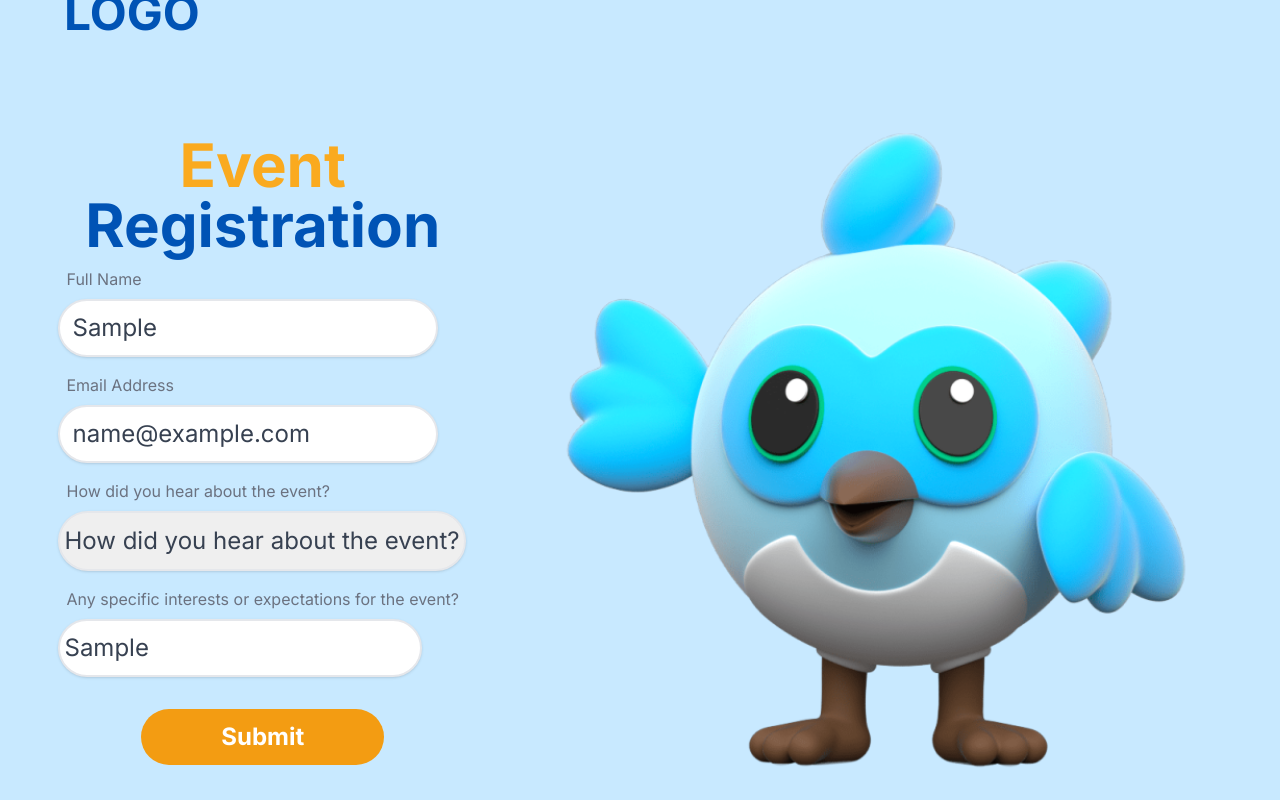
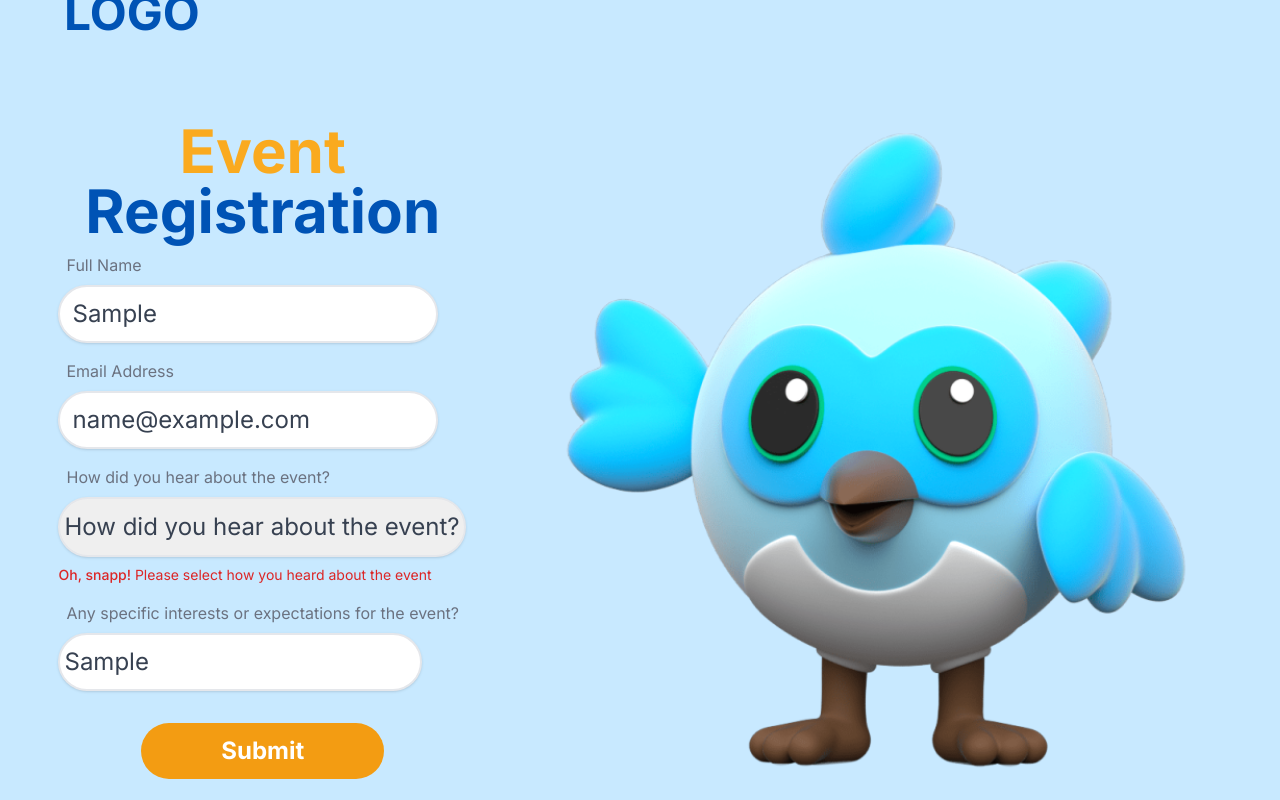
Before and after one commit to yasuogg/event-challenge, a Next.js app: page /event in a window 1280 px wide. Both pictures are taken after typing "Sample", "name@example.com", "Sample" into the empty fields and a click on the button "Submit". Shown: the part 75-875 px from the top of the page. Built offline with nearby package versions, Linux system fonts and the light colour scheme; no server answers.

Commit message:
adding scroll color + get errors from event form

```diff
--- a/app/event/page.js
+++ b/app/event/page.js
@@ -4,7 +4,7 @@ import Logo from "@/components/logo";
 import Image from "next/image";
 import { useState, useEffect } from "react";
 
-export default function Event(){
+  const Event = () =>{
 
     // State to store form data
   const [formData, setFormData] = useState({
@@ -13,7 +13,9 @@ export default function Event(){
     hear_about: '',
     interests: '',
   });
-
+const [emailError, setEmailError] = useState('');
+  const [fullNameError, setFullNameError] = useState('');
+  const [howDidYouHearError, setHowDidYouHearError] = useState('');
   // State to store the response from the API
   const [apiResponse, setApiResponse] = useState(null);
 
@@ -28,6 +30,32 @@ export default function Event(){
 
   // Function to handle form submission
   const handleSubmit = async (e) => {
+   // Perform email validation
+   if (!isValidEmail(formData.email)) {
+    setEmailError('Invalid email address');
+  } else {
+    setEmailError('');
+  }
+
+  // Perform full name validation
+  if (formData.full_name.trim() === '') {
+    setFullNameError('Full name cannot be empty');
+  } else {
+    setFullNameError('');
+  }
+
+  // Perform "How did you hear about the event?" validation
+  if (formData.hear_about.trim() === '') {
+    setHowDidYouHearError('Please select how you heard about the event');
+  } else {
+    setHowDidYouHearError('');
+  }
+
+  // Proceed with your form submission logic if no errors
+  if (!emailError && !fullNameError && !howDidYouHearError) {
+    // Submit the form or perform other actions
+
+
     e.preventDefault();
 
     try {
@@ -69,6 +97,13 @@ export default function Event(){
     } catch (error) {
       console.error('Error making POST request:', error);
     }
+  }
+  };
+
+  const isValidEmail = (email) => {
+    // Simple email validation, you may want to use a more robust validation method
+    const emailRegex = /^[^\s@]+@[^\s@]+\.[^\s@]+$/;
+    return emailRegex.test(email);
   };
 
     return(
@@ -87,6 +122,11 @@ export default function Event(){
             name="full_name"
             value={formData.full_name}
             onChange={handleInputChange} placeholder="full name" className=' duration-500	 shadow appearance-none border-2 focus:ring-blue-500 focus:border-blue-500	  w-40% text-2xl py-3 px-3 text-gray-700 leading-tight focus:outline-none focus:shadow-outline focus:text-[#0053B5] rounded-full'/>
+    {fullNameError && (
+        <p className="mt-2 text-sm text-red-600">
+          <span className="font-medium">Oh, snapp!</span> {fullNameError}
+        </p>
+      )}
     </div>
     <div className='flex-col p-1'>
     <label className='flex p-2'>Email Address</label>
@@ -94,11 +134,17 @@ export default function Event(){
             name="email"
             value={formData.email}
             onChange={handleInputChange} className=' duration-500	shadow appearance-none border-2  focus:ring-blue-500 focus:border-blue-500 text-2xl w-50% py-3 px-3 text-gray-700 leading-tight focus:outline-none focus:shadow-outline focus:text-[#0053B5] rounded-full'/>
+     {emailError && (
+        <p className="mt-2 text-sm text-red-600">
+          <span className="font-medium">Oh, snapp!</span> {emailError}
+        </p>
+      )}
     </div>
     <div className='flex-col p-1'>
     <label className='flex p-2'>How did you hear about the event?</label>
     <select  type="text"
             name="hear_about"
+            placeholder="Select"
             value={formData.hear_about}
             onChange={handleInputChange}  class=" focus:ring-blue-500 focus:border-blue-500 shadow appearance-none border-2 text-[120%] lg:text-2xl w-50% py-3 px-1 text-gray-700 leading-tight focus:outline-none focus:shadow-outline focus:text-[#0053B5] rounded-full">
   <option>How did you hear about the event?</option>
@@ -106,6 +152,11 @@ export default function Event(){
   <option>How did you hear about the event?</option>
   <option>How did you hear about the event?</option>
 </select>
+{howDidYouHearError && (
+        <p className="mt-2 text-sm text-red-600">
+          <span className="font-medium">Oh, snapp!</span> {howDidYouHearError}
+        </p>
+      )}
     </div>
     <div className='flex-col p-1'>
     <label className='flex p-2'>Any specific interests or expectations for the event?</label>
@@ -125,3 +176,4 @@ export default function Event(){
         </>
     )
 }
+export default Event;
--- a/app/globals.css
+++ b/app/globals.css
@@ -20,3 +20,18 @@ body {
   color:#0053B5;
   background:#C8E9FF;
 }
+
+::-webkit-scrollbar {
+  width: 10px;
+}
+  ::-webkit-scrollbar-track {
+  background: #85b6ef;
+}
+  ::-webkit-scrollbar-thumb {
+  background: #023064;
+    border-radius:10px;
+}
+::-webkit-scrollbar-thumb:hover {
+
+  background: #555;
+}
```
